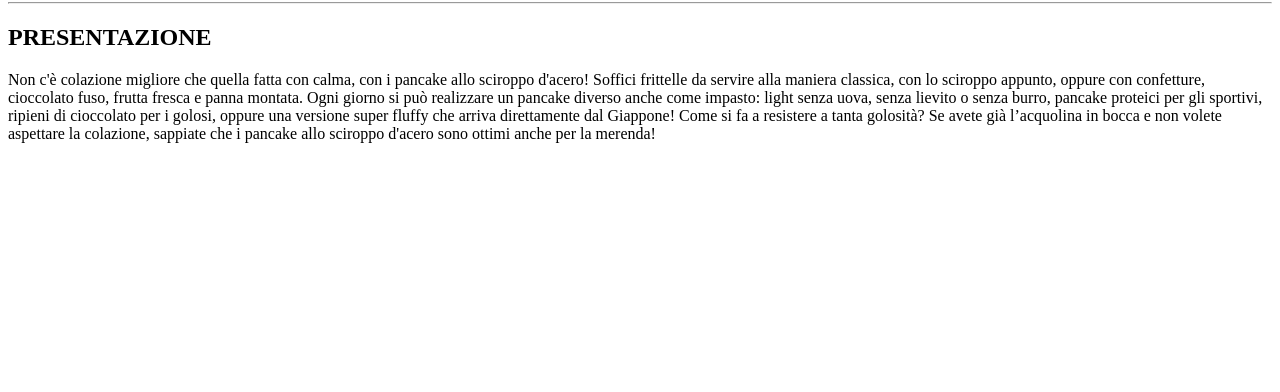
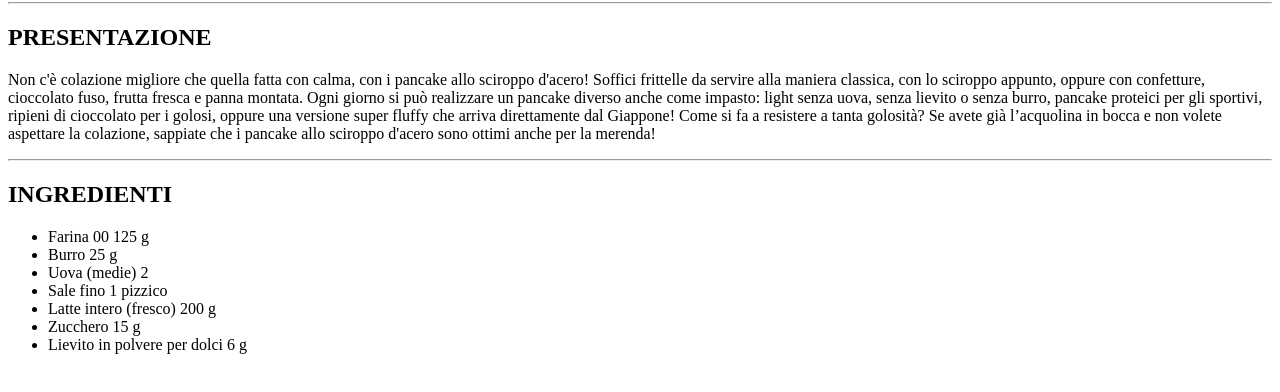
Before and after one commit to paololabriola/jana60-html-ricetta-pancake, a plain HTML site: page index.html in a window 1280 px wide. Shown: the part 78-470 px from the top of the page. Drawn offline with Linux system fonts and the light colour scheme.

Commit message:
Ingredient section in body with separetor and its own section

```diff
--- a/index.html
+++ b/index.html
@@ -13,5 +13,20 @@
     <p>
         Non c'è colazione migliore che quella fatta con calma, con i pancake allo sciroppo d'acero! Soffici frittelle da servire alla maniera classica, con lo sciroppo appunto, oppure con confetture, cioccolato fuso, frutta fresca e panna montata. Ogni giorno si può realizzare un pancake diverso anche come impasto: light senza uova, senza lievito o senza burro, pancake proteici per gli sportivi, ripieni di cioccolato per i golosi, oppure una versione super fluffy che arriva direttamente dal Giappone! Come si fa a resistere a tanta golosità? Se avete già l’acquolina in bocca e non volete aspettare la colazione, sappiate che i pancake allo sciroppo d'acero sono ottimi anche per la merenda!
     </p>
+    <hr>
+    <!--inizio sezione ingredienti-->
+    <h2>INGREDIENTI</h2>
+    <section>
+        <ul>
+            <li>Farina 00 125 g</li>
+            <li>Burro 25 g</li>
+            <li>Uova (medie) 2</li>
+            <li>Sale fino 1 pizzico</li>
+            <li>Latte intero (fresco) 200 g</li>
+            <li>Zucchero 15 g</li>
+            <li>Lievito in polvere per dolci 6 g</li>
+        </ul>
+    </section>
+    <!--fine sezione ingredienti-->
 </body>
 </html>
```
